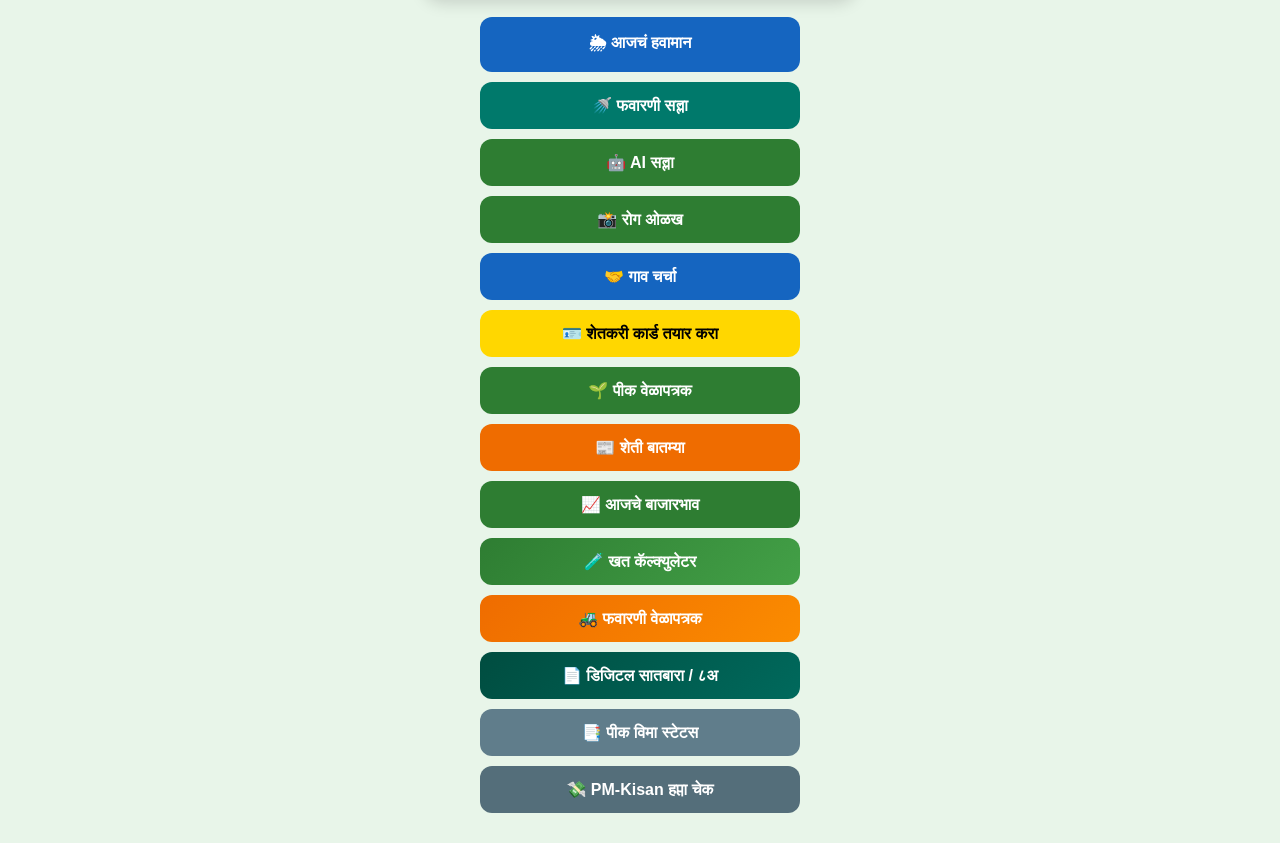
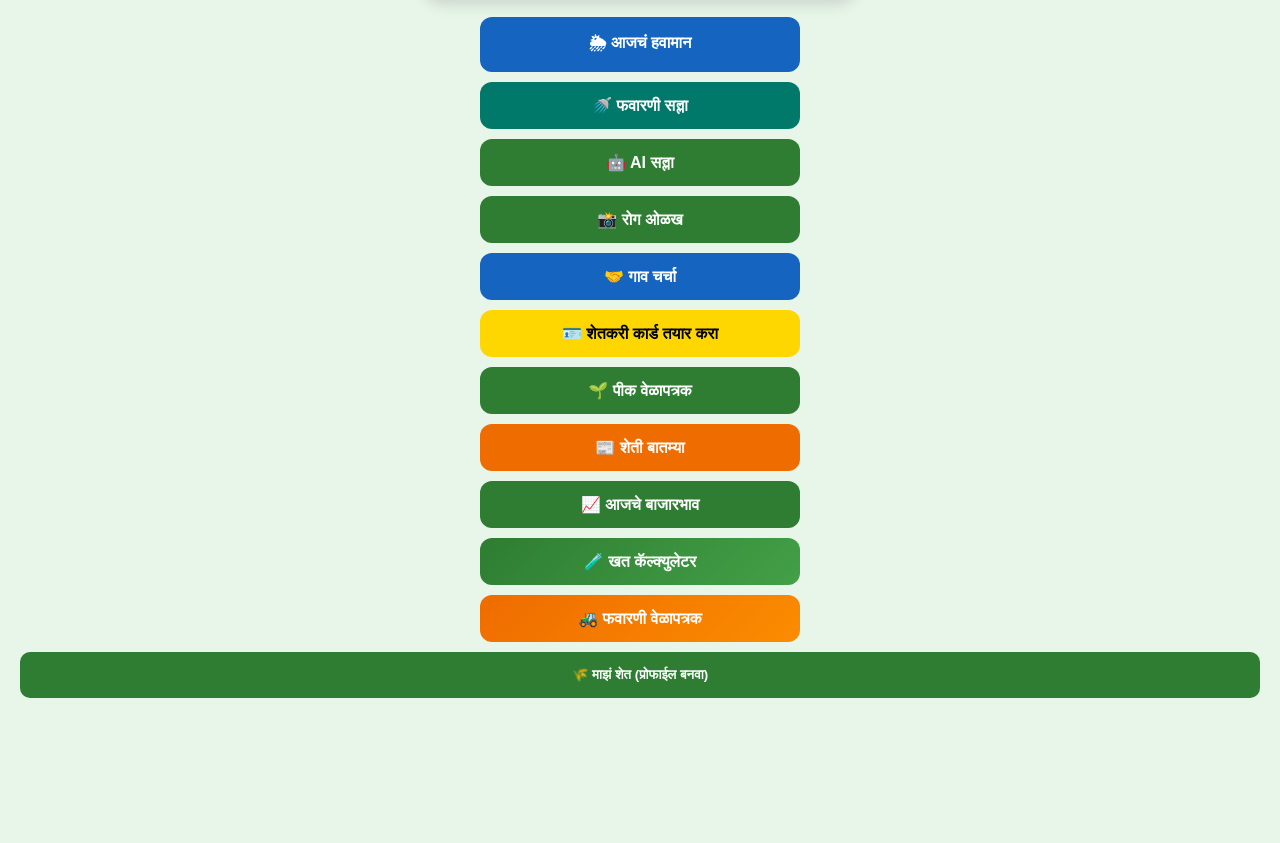
Before and after one commit to amolwashimkar478-lab/smart-sheti, a website: page public/home.html in a window 1280 px wide. Shown: the part 99-942 px from the top of the page. After the commit the page ends 817 px from the top, so only its background shows below. Drawn offline with Linux system fonts and the light colour scheme; no server answers; sample sign-in values are in the browser's storage.

Commit message:
Update home.html

```diff
--- a/public/home.html
+++ b/public/home.html
@@ -93,16 +93,10 @@ font-size:16px;font-weight:bold;color:#fff;display:block;cursor:pointer;}
 <button class="btn calc-btn" onclick="location.href='calculator.html'">🧪 खत कॅल्क्युलेटर</button>
 <button class="btn schedule-btn" onclick="location.href='spray-schedule.html'">🚜 फवारणी वेळापत्रक</button>
 
-<button class="btn satbara-btn"
- onclick="location.href='https://digitalsatbara.mahabhumi.gov.in/'">
-📄 डिजिटल सातबारा / ८अ</button>
+<button onclick="location.href='myfarm.html'" style="width:100%; padding:15px; background:#2e7d32; color:white; border-radius:10px; font-weight:bold; border:none;">
+    🌾 माझं शेत (प्रोफाईल बनवा)
+</button>
 
-<button class="btn" style="background:#607d8b"
- onclick="location.href='https://pmfby.gov.in/'">📑 पीक विमा स्टेटस</button>
-
-<button class="btn" style="background:#546e7a"
- onclick="location.href='https://pmkisan.gov.in/BeneficiaryStatus_New.aspx'">
-💸 PM-Kisan हप्ता चेक</button>
 
 <script type="module">
 import { initializeApp } from "https://www.gstatic.com/firebasejs/10.7.1/firebase-app.js";
```
